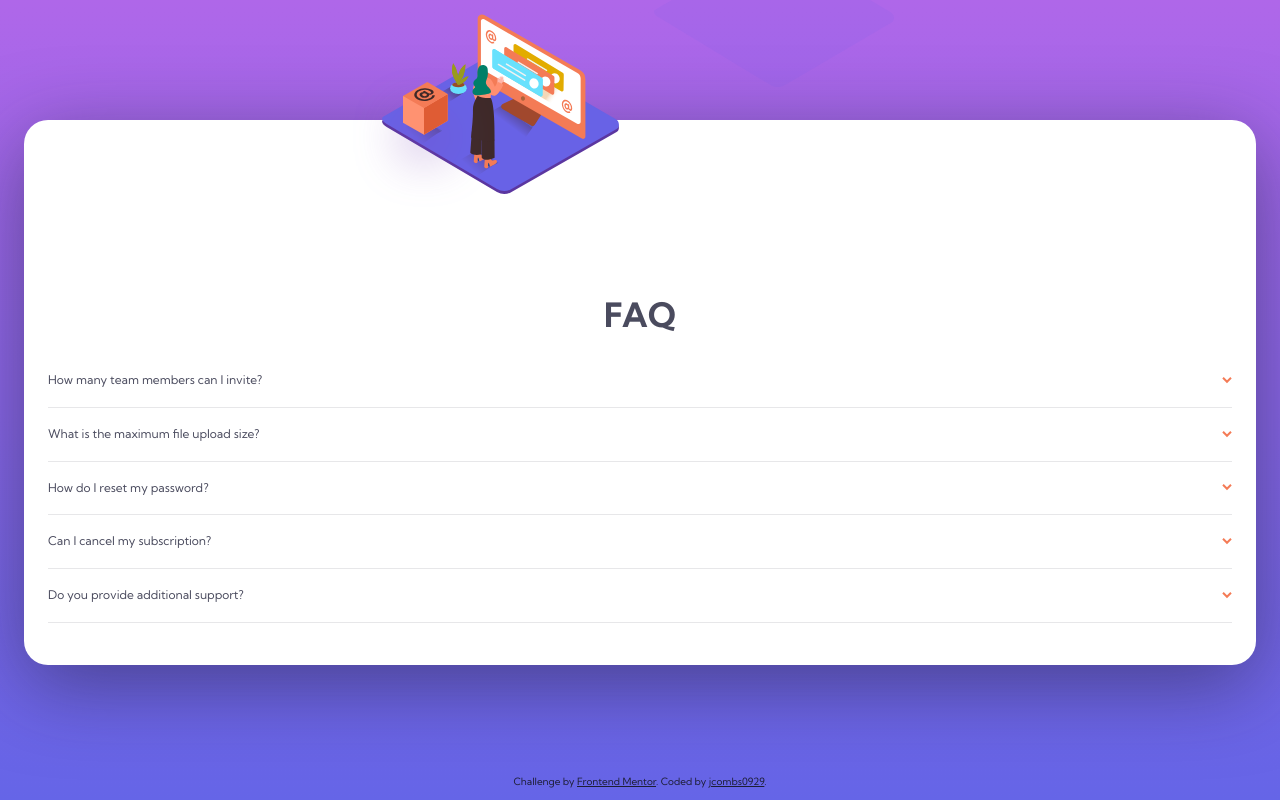
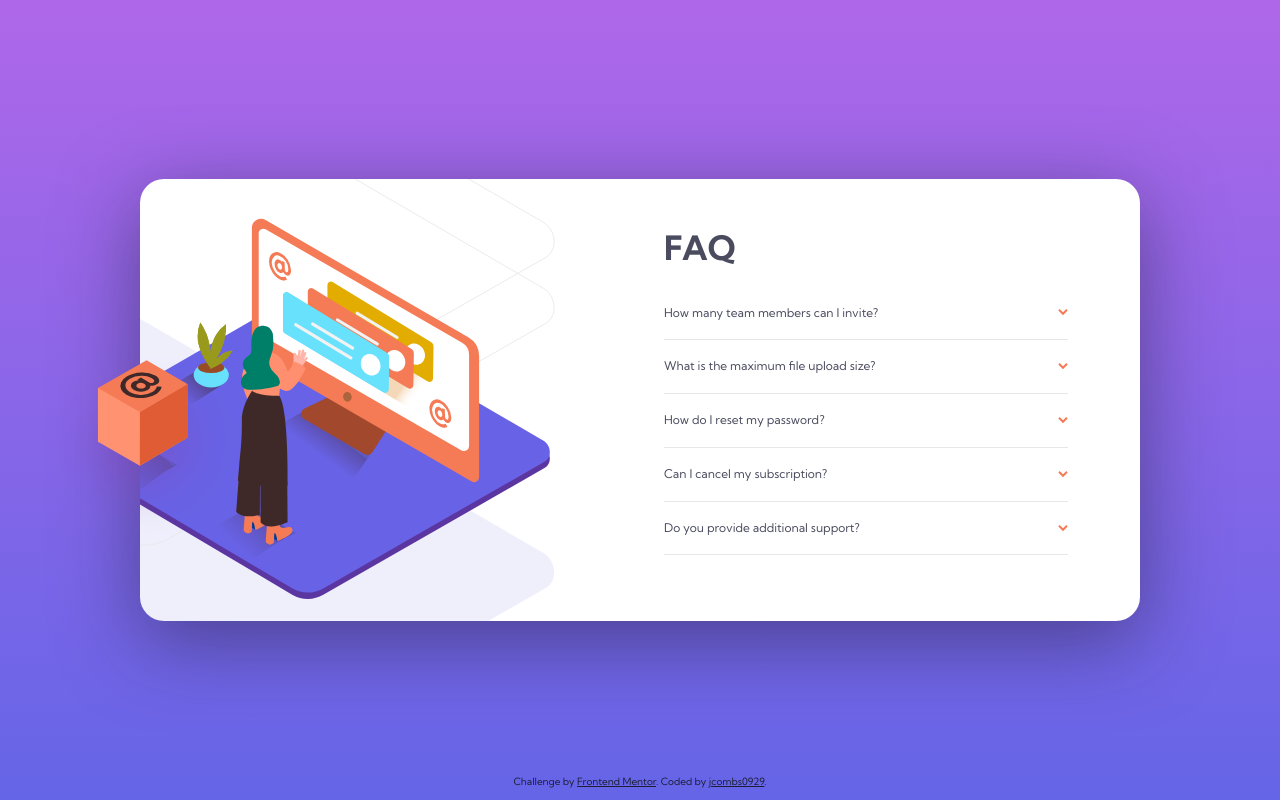
Before and after one commit to jcombs0929/faq-accordion-card-main, a plain HTML site: page index.html in a window 1280 px wide. Drawn offline with Linux system fonts and the light colour scheme.

Commit message:
added desktop styles and adjusted mobile styles and breakpoints

```diff
--- a/index.html
+++ b/index.html
@@ -24,24 +24,46 @@
   </head>
 
   <body>
-    <section class="outer-container">
-      <div class="img">
+    <main class="container">
+      <section class="img__container">
+        <div class="img__mobile">
           <img
             src="./images/illustration-woman-online-mobile.svg"
             alt="Header Image Top"
-          class="img__top"
+            class="img__mobile--top"
           />
           <img
             src="./images/bg-pattern-mobile.svg"
             alt="Header Image Bottom"
-          class="img__bottom"
+            class="img__mobile--bottom"
           />
         </div>
 
-      <div class="inner-container">
+        <div class="img__desktop">
+          <img
+            src="./images/illustration-box-desktop.svg"
+            alt="Box"
+            class="img__desktop--box"
+          />
+          <div class="img__desktop--inner">
+            <img
+              src="./images/illustration-woman-online-desktop.svg"
+              alt="Header Image"
+              class="img__desktop--inner-top"
+            />
+            <img
+              src="./images/bg-pattern-desktop.svg"
+              alt="Background Pattern"
+              class="img__desktop--inner-bottom"
+            />
+          </div>
+        </div>
+      </section>
+
+      <section class="faq__container">
         <h1>FAQ</h1>
 
-        <div class="faq-container">
+        <div class="faq-inner-container">
           <div class="faq" onclick="toggleFAQ(0)">
             <div class="faq__question">
               <p>How many team members can I invite?</p>
@@ -123,8 +145,8 @@
             </div>
           </div>
         </div>
-      </div>
       </section>
+    </main>
 
     <div class="attribution">
       Challenge by
--- a/styles/_mixins.scss
+++ b/styles/_mixins.scss
@@ -13,4 +13,5 @@ $light-gray: hsl(240, 5%, 91%);
 // LAYOUT
 
 $mobile: 375px;
+$tablet: 900px;
 $desktop: 1440px;
--- a/styles/styles.scss
+++ b/styles/styles.scss
@@ -12,63 +12,142 @@ body {
   background: linear-gradient($violet, $blue) no-repeat;
   height: 100vh;
   padding: 2rem;
-  // display: flex;
-  // flex-direction: column;
-  // justify-content: center;
   position: relative;
+  display: flex;
+  flex-direction: column;
+  justify-content: center;
 }
 
 h1 {
   font-size: 2.8rem;
   text-align: center;
+  @media (min-width: $tablet) {
+    text-align: left;
+  }
 }
 
-.outer-container {
-  padding: 2rem;
+.container {
+  width: calc(100vw - 200px);
+  max-width: 1000px;
+  margin: 20px auto;
+  position: relative;
   border-radius: 2rem;
-  position: absolute;
-  top: 10rem;
-  left: 2rem;
-  right: 2rem;
-
-  // display: flex;
-  // flex-direction: column;
-  text-align: center;
   background-color: #fff;
-  // justify-content: center;
   box-shadow: 0 20px 80px rgba($dark-blue, 0.5);
 
-  .img {
+  display: grid;
+  grid-template-columns: repeat(2, 1fr);
+  grid-template-rows: minmax(200px, min-content);
+  grid-auto-rows: 100%;
+
+  @media (max-width: $tablet) {
+    grid-template-rows: repeat(2, min-content);
+    grid-template-columns: 1fr;
+  }
+
+  .box {
+    position: absolute;
+    z-index: 999;
+    top: 205px;
+    left: -93px;
+  }
+
+  .img__container {
+    grid-row: 1 / 2;
+    grid-column: 1 / 2;
     position: relative;
-    transform: translateY(-130px);
-    height: 150px;
-    // display: flex;
-    // flex-direction: column;
 
-    &__top {
-      // position: absolute;
-      // top: 0;
-      transform: translatex(-1.25rem);
-      z-index: 10;
+    .img__mobile {
+      z-index: 1;
+      height: 120px;
+      display: flex;
+      flex-direction: column;
+      justify-content: center;
+      align-items: center;
+      transform: translate(-10px, -18px);
+
+      &--top {
+        // position: absolute;
+        // top: -130px;
+        // left: 0;
+      }
+      &--bottom {
+        // position: absolute;
+        // top: -20px;
+        // left: 24px;
+        transform: translate(14px, -86px);
+      }
+      @media (min-width: $tablet) {
+        display: none;
+      }
     }
-    &__bottom {
-      // position: absolute;
-      // top: 8rem;
-      transform: translateY(-75%);
-      padding: 1.5rem;
-      z-index: 9;
+
+    .img__desktop {
+      position: relative;
+      height: 100%;
+      width: auto;
+
+      &--box {
+        position: absolute;
+        // width: 38%;
+        top: 14vmax;
+        left: -93px;
+        z-index: 999;
+        @media (max-width: 1000px) {
+          width: 160px;
+          top: 14.5vmax;
+          left: -78px;
+        }
+      }
+
+      &--inner {
+        overflow: hidden;
+        position: relative;
+        height: 100%;
+
+        &-top {
+          position: absolute;
+          top: 9%;
+          left: -18%;
+          // transform: translate(-8px, 75%);
+          width: 100%;
+          z-index: 100;
+        }
+        &-bottom {
+          position: absolute;
+          width: 170%;
+          top: -200px;
+          left: -87%;
+          // transform: translate(0, -50%);
+        }
+      }
+
+      &--pattern {
+        position: absolute;
+        transform: translate(-80px, -50%);
+        width: 100%;
+      }
+      @media (max-width: $tablet) {
+        display: none;
+      }
     }
   }
 }
 
-.inner-container {
-  //   transform: translateY(50%);
-  //   padding: 12rem 2rem 4rem 2rem;
+.faq__container {
+  grid-row: 2 / 3;
+  grid-column: 1 / 2;
+  padding: 4rem;
   color: $dark-gray;
-  flex: 2;
+
+  @media (min-width: $tablet) {
+    padding: 4rem 6rem 4rem 2rem;
+    grid-column: 2 / 3;
+    grid-row: 1 / 2;
+  }
 }
 
-.faq-container {
+.faq-inner-container {
   margin: 1.5rem 0;
 }
 
@@ -80,7 +159,7 @@ h1 {
   &:hover {
     cursor: pointer;
     .faq__question {
-      font-weight: 900;
+      color: $orange-red;
     }
   }
 
```
Also changed, not shown: styles/styles.css, 1 other file. Lines whose indentation alone changed are shown as unchanged.
